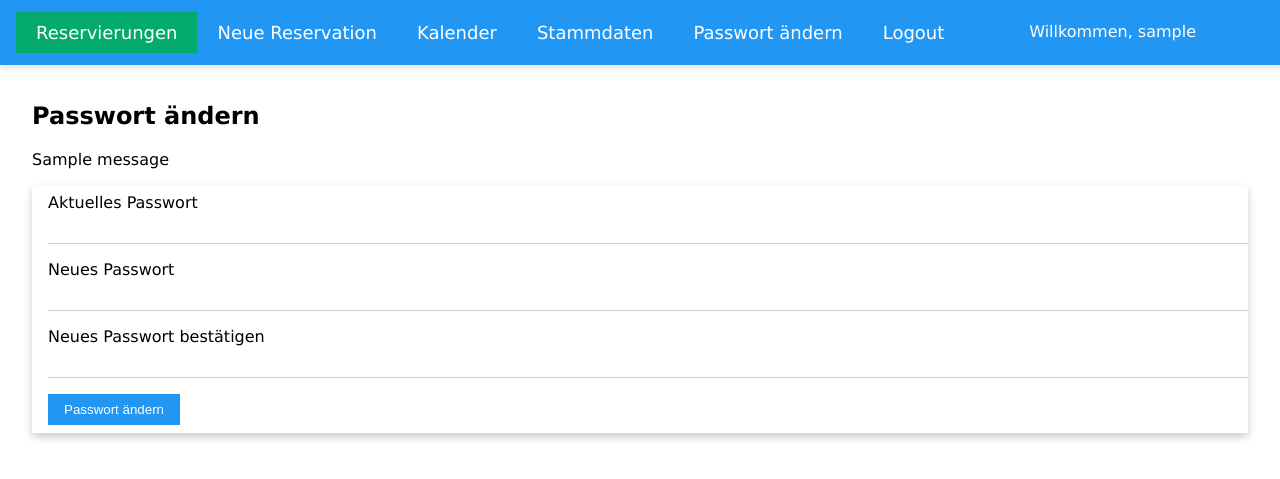
After one commit to timo-reinschmidt/alphuette-rossboden, a Flask app: page /change_password in a window 1280 px wide. The commit adds this page. Shown: the top 479 px of the page. Run offline with Flask 3, Linux system fonts and the light colour scheme; the visitor is signed in with stand-in values (Sample User, id 1); one stand-in notice (Sample message) is shown; a database or web service that is not in the repository returns one stand-in record (values such as "Sample title"); some libraries are stand-ins or nearby versions.

Commit message:
added change_password.html

```diff
--- a/app.py
+++ b/app.py
@@ -10,7 +10,7 @@ import psycopg2
 import psycopg2.extras
 import pytz
 from dotenv import load_dotenv
-from flask import Flask, render_template, request, redirect, url_for, session, g, jsonify, send_file
+from flask import Flask, render_template, request, redirect, url_for, session, g, jsonify, send_file, flash
 from werkzeug.security import check_password_hash, generate_password_hash
 
 load_dotenv()
@@ -936,5 +936,35 @@ def reports():
     return render_template('reports.html', reports=reports, error=error)
 
 
+@app.route('/change_password', methods=['GET', 'POST'])
+def change_password():
+    if 'user_id' not in session:
+        return redirect(url_for('login'))
+
+    db = get_db()
+    cursor = db.cursor(cursor_factory=psycopg2.extras.DictCursor)
+
+    if request.method == 'POST':
+        current_pw = request.form['current_password']
+        new_pw = request.form['new_password']
+        confirm_pw = request.form['confirm_password']
+
+        cursor.execute('SELECT password FROM users WHERE id = %s', (session['user_id'],))
+        user = cursor.fetchone()
+
+        if not user or not check_password_hash(user['password'], current_pw):
+            flash('Das aktuelle Passwort ist falsch.', 'error')
+        elif new_pw != confirm_pw:
+            flash('Die neuen Passwörter stimmen nicht überein.', 'error')
+        else:
+            hashed = generate_password_hash(new_pw)
+            cursor.execute('UPDATE users SET password = %s WHERE id = %s', (hashed, session['user_id']))
+            db.commit()
+            flash('Passwort erfolgreich geändert.', 'success')
+            return redirect(url_for('index'))
+
+    return render_template('change_password.html')
+
+
 if __name__ == '__main__':
     app.run(debug=True)
--- a/templates/base.html
+++ b/templates/base.html
@@ -7,6 +7,7 @@
     <link rel="stylesheet" href="{{ url_for('static', filename='css/w3.css') }}">
     <link rel="stylesheet" href="{{ url_for('static', filename='css/styles.css') }}">
     <link rel="stylesheet" href="https://cdnjs.cloudflare.com/ajax/libs/font-awesome/4.7.0/css/font-awesome.min.css">
+    <!--- <link rel="stylesheet" href="https://www.w3schools.com/w3css/5/w3.css"> -->
     {% block head %}{% endblock %}
 </head>
 <body>
@@ -19,6 +20,7 @@
         {% if is_admin %}
             <a href="/admin" class="w3-bar-item w3-button w3-hover-opacity">Stammdaten</a>
         {% endif %}
+        <a href="/change_password" class="w3-bar-item w3-button w3-hover-opacity">Passwort ändern</a>
         <a href="/logout" class="w3-bar-item w3-button w3-hover-opacity w3-right">Logout</a>
         <a href="javascript:void(0);" class="icon" onclick="myFunction()">
             <i class="fa fa-bars"></i>
--- /dev/null
+++ b/templates/change_password.html
@@ -0,0 +1,29 @@
+{% extends "base.html" %}
+{% block title %}Passwort ändern{% endblock %}
+
+{% block content %}
+    <h2>Passwort ändern</h2>
+
+    {% with messages = get_flashed_messages(with_categories=true) %}
+        {% if messages %}
+            {% for category, message in messages %}
+                <div class="w3-panel {% if category == 'success' %}w3-green{% else %}w3-red{% endif %}">
+                    <p>{{ message }}</p>
+                </div>
+            {% endfor %}
+        {% endif %}
+    {% endwith %}
+
+    <form method="POST" class="w3-container w3-card-4 w3-light-grey w3-padding">
+        <label>Aktuelles Passwort</label>
+        <input class="w3-input w3-margin-bottom" type="password" name="current_password" required>
+
+        <label>Neues Passwort</label>
+        <input class="w3-input w3-margin-bottom" type="password" name="new_password" required>
+
+        <label>Neues Passwort bestätigen</label>
+        <input class="w3-input w3-margin-bottom" type="password" name="confirm_password" required>
+
+        <button type="submit" class="w3-button w3-blue">Passwort ändern</button>
+    </form>
+{% endblock %}
```
